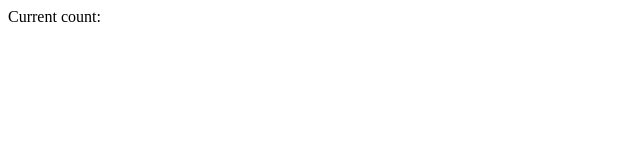
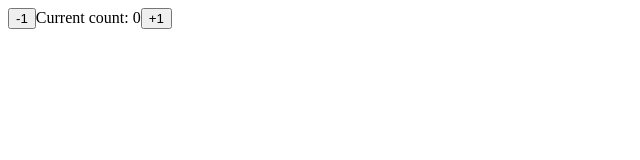
Before and after one commit to Jack-Works/hybird-angular-react-custom-element, an Angular app: page / in a window 1280 px wide. Shown: the top 160 px of the page, without its empty margins (0-640 px from the left). Built offline with nearby package versions, Linux system fonts and the light colour scheme.

Commit message:
chore: add events (but not working)

```diff
--- a/src/app/counter/Counter.tsx
+++ b/src/app/counter/Counter.tsx
@@ -1,8 +1,19 @@
 import * as React from 'react'
 import { ReactToCustomElement } from 'src/react/ReactToCE'
 
-export let Counter: React.ComponentType<{ count: number }> = props => {
-  return <span>Current count: {props.count}</span>
+export let Counter: React.ComponentType<{
+  count: number
+  onChange(next: number): void
+}> = props => {
+  const { count, onChange } = props
+  console.log(props)
+  return (
+    <>
+      <button onClick={() => onChange(count - 1)}>-1</button>
+      <span>Current count: {count}</span>
+      <button onClick={() => onChange(count + 1)}>+1</button>
+    </>
+  )
 }
 Counter.displayName = 'app-counter-ui'
 ReactToCustomElement(Counter)
--- a/src/app/counter/counter.component.html
+++ b/src/app/counter/counter.component.html
@@ -1 +1 @@
-<app-counter-ui [count]="count"></app-counter-ui>
+<app-counter-ui [count]="count" (onChange)="onChange($event)"></app-counter-ui>
--- a/src/app/counter/counter.component.ts
+++ b/src/app/counter/counter.component.ts
@@ -6,7 +6,12 @@ import './Counter'
   templateUrl: './counter.component.html'
 })
 export class CounterComponent implements OnInit {
-  count = Math.random()
+  count = 0
   constructor() {}
+  onChange = (newCount: number) => {
+    console.log(newCount)
+    this.count = newCount
+  }
+
   ngOnInit() {}
 }
--- a/src/react/ReactToCE.tsx
+++ b/src/react/ReactToCE.tsx
@@ -7,20 +7,32 @@ interface CustomElementOptions {
 }
 export type ReactComponent<T> = React.ComponentType<T> & CustomElementOptions
 
+// TODO: use private fields.
+const props = Symbol('Props')
+const host = Symbol('Host')
 export function ReactToCustomElement<T>(ReactComponent: React.ComponentType<T> & CustomElementOptions) {
   if (ReactComponent.displayName === undefined || ReactComponent.displayName.indexOf('-') === -1)
     throw new TypeError('The "displayName" property must have a "-" in the middle.')
   class CustomElement extends HTMLElement {
-    private props: any = {}
-    private host = document.createElement('host')
+    private [props]: any = new Proxy(
+      {},
+      {
+        set: (target, key, value, receiver) => {
+          Reflect.set(target, key, value, receiver)
+          render(ReactComponent, this[props], this[host])
+          return true
+        }
+        // TODO: implement deleteProperty
+      }
+    )
+    private [host] = document.createElement('host')
     constructor() {
       super()
       Object.setPrototypeOf(
         this,
         new Proxy(HTMLElement.prototype, {
           set: (target, key, value, receiver) => {
-            this.props[key] = value
-            ReactDOM.render(<ReactComponent {...this.props} />, this.host)
+            this[props][key] = value
             return Reflect.set(target, key, value, receiver)
           }
           // TODO: implements defineProperty
@@ -29,10 +41,14 @@ export function ReactToCustomElement<T>(ReactComponent: React.ComponentType<T> &
       )
     }
     connectedCallback() {
-      this.appendChild(this.host)
-      ReactDOM.render(<ReactComponent {...this.props} />, this.host)
+      this.appendChild(this[host])
+      render(ReactComponent, this[props], this[host])
     }
   }
   customElements.define(ReactComponent.displayName, CustomElement, ReactComponent.customElementOptions)
   return CustomElement
 }
+
+function render(component: React.ComponentType<any>, props: any, host: Element) {
+  ReactDOM.render(React.createElement(component, props), host)
+}
```
